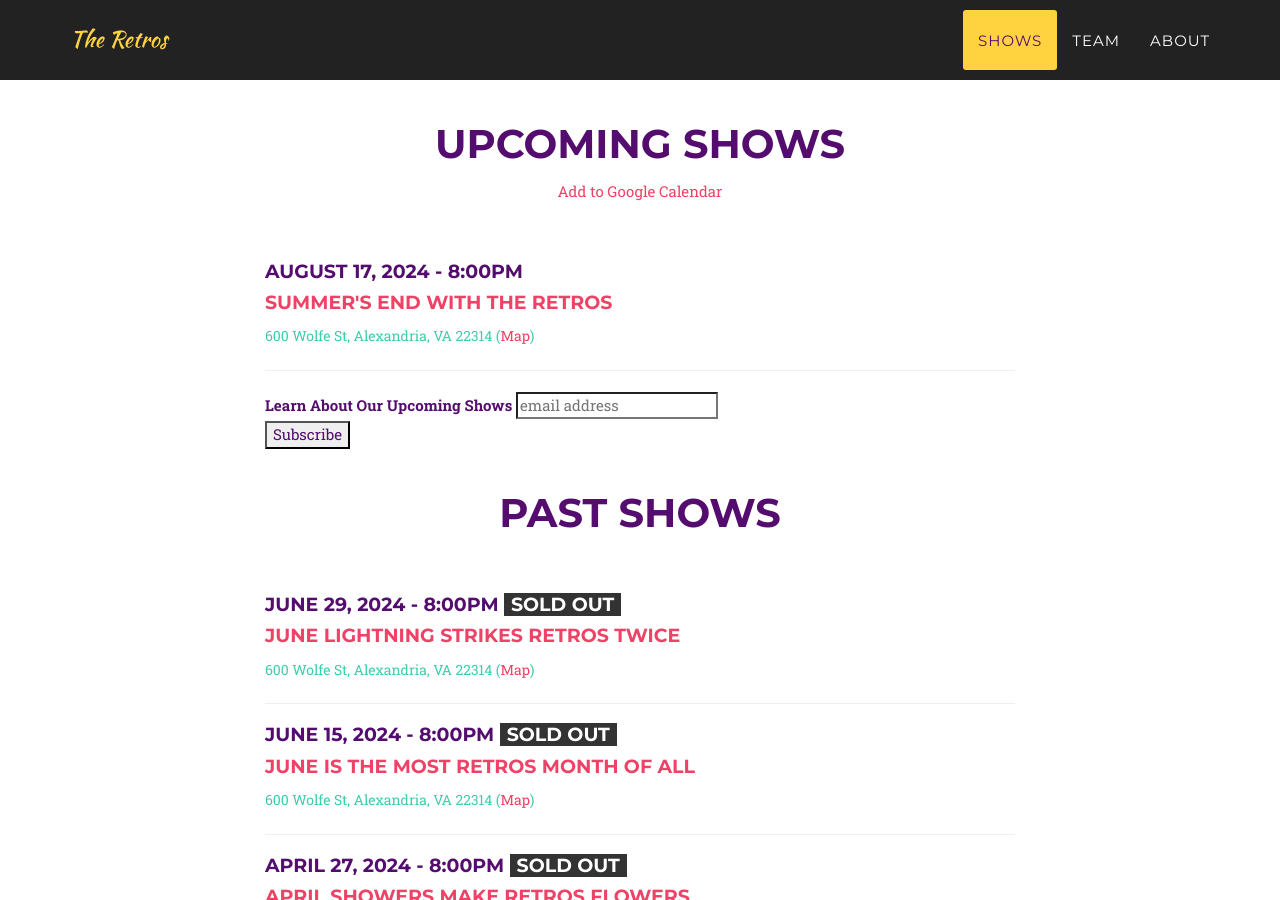
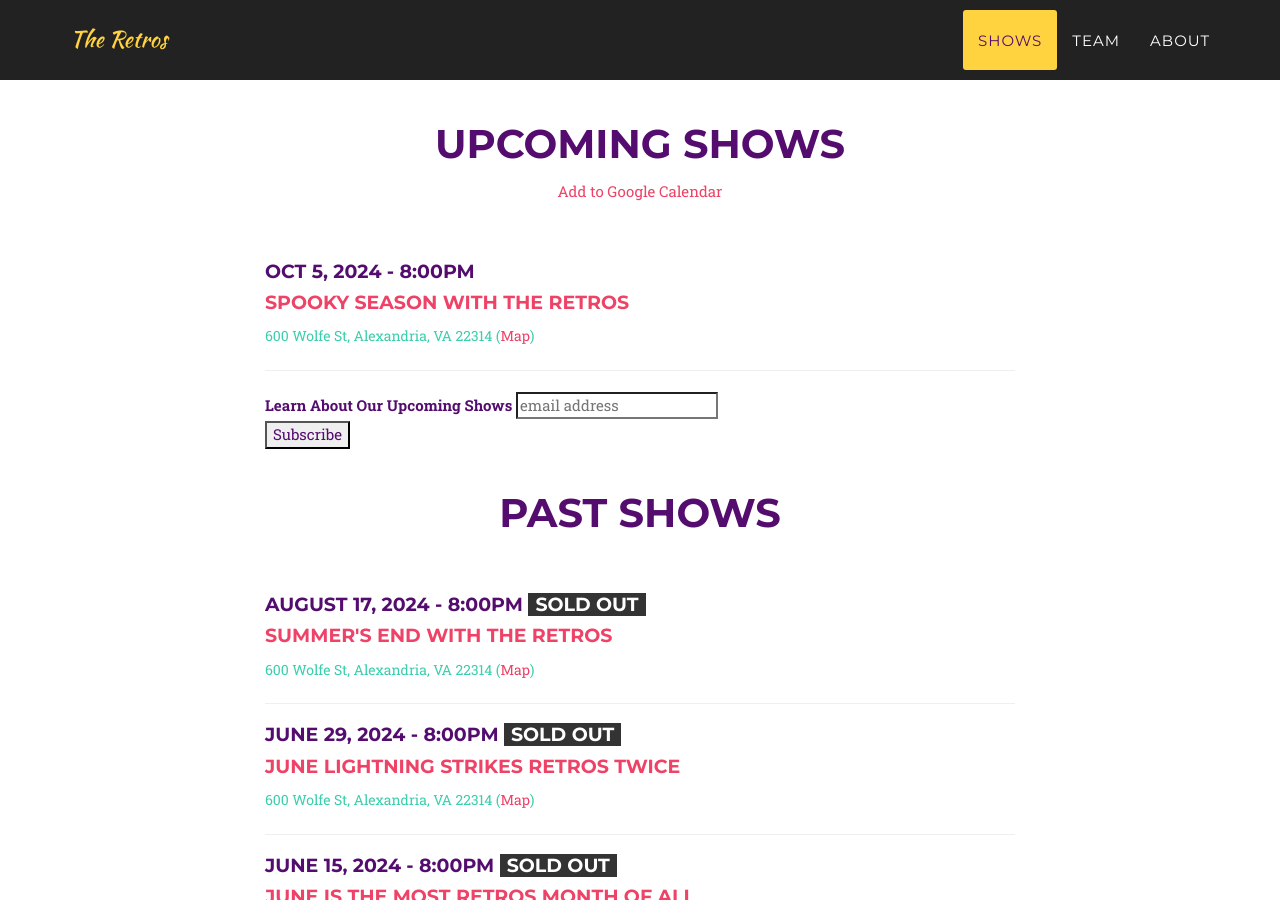
Before and after one commit to yig/RetrosImprovWeb, a Jekyll site: the page built from index.html, in a window 1280 px wide and 900 px high, scrolled down 911 px. Built offline with Jekyll 4.4.1, drawn with Linux system fonts in a browser that asks for light colours; some web fonts are replaced; comment, search, counter and statistics services are not loaded; some of the changed text lies outside the part shown.

Commit message:
october show

```diff
--- a/_config.yml
+++ b/_config.yml
@@ -6,13 +6,19 @@ email: retrocessionist.improv@gmail.com
 description: "The Retros - Improv Comedy in Alexandria, VA"
 
 shows:
+- date: Oct 5, 2024
+  time: 8:00pm
+  title: "Spooky Season with the Retros"
+  location: 600 Wolfe St, Alexandria, VA 22314
+  url: https://www.eventbrite.com/e/improv-comedy-show-with-the-retros-tickets-1026572464877?aff=website
+  sold_out: False
+past_shows:
 - date: August 17, 2024
   time: 8:00pm
   title: "Summer's End with the Retros"
   location: 600 Wolfe St, Alexandria, VA 22314
   url: https://www.eventbrite.com/e/improv-comedy-show-with-the-retros-tickets-974801757297?aff=website
-  sold_out: False
-past_shows:
+  sold_out: True
 - date: June 29, 2024
   time: 8:00pm
   title: "June Lightning Strikes Retros Twice"
```
